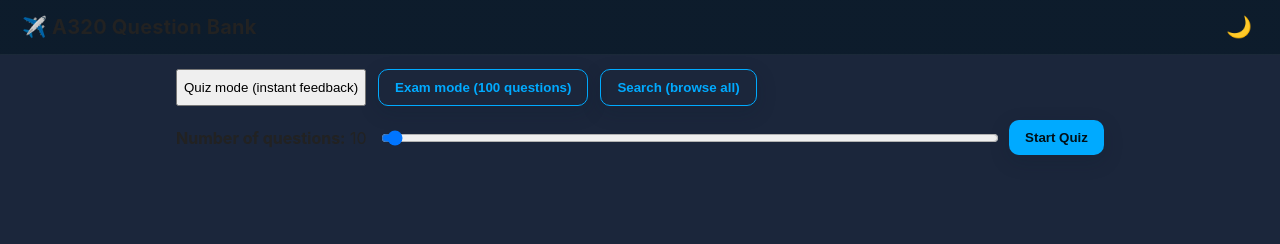
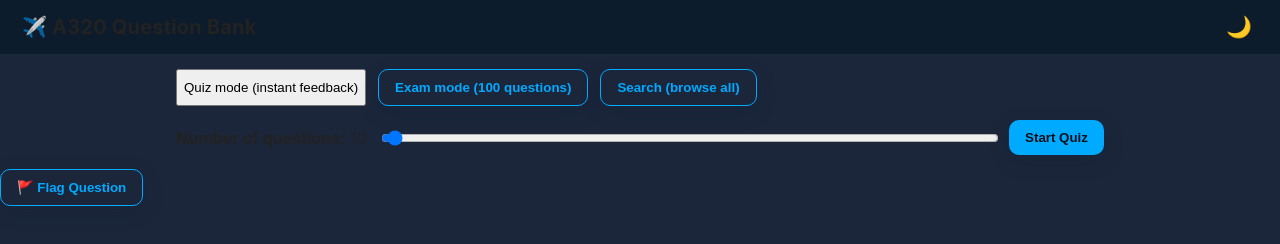
Before and after one commit to A320BANK/lebank, a plain HTML site: page index.html in a window 1280 px wide. Drawn offline with Linux system fonts and the light colour scheme.

Commit message:
Update index.html

```diff
--- a/index.html
+++ b/index.html
@@ -57,6 +57,12 @@
   </div>
   </main>
 
+  <!-- Question navigator -->
+<div id="questionNavigator" class="navigator hidden"></div>
+<div class="flag-control">
+  <button id="flagBtn" class="secondary">🚩 Flag Question</button>
+</div>
+
   <!-- RESULTS -->
   <section id="results" class="hidden">
     <div class="question-card">
```
